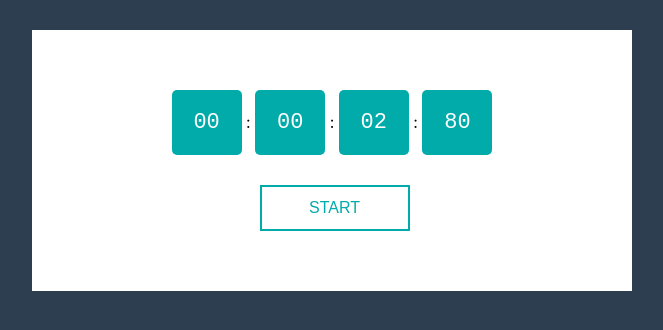
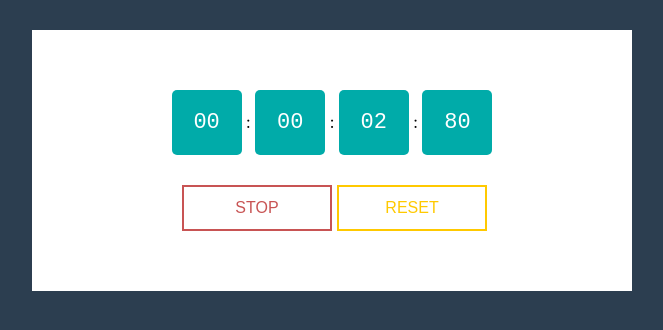
Before and after one commit to TheNewC0der-24/Stopwatch, a React (Create React App) app: page / in a window 1280 px wide. Both pictures are taken after a click on the button "START". Shown: the top 330 px of the page, without its empty margins (308-971 px from the left). Built offline with nearby package versions, Linux system fonts and the light colour scheme; the HTML template or start-up script is replaced by a standard one.

Commit message:
Set Status to the buttons

```diff
--- a/src/Components/Btn.js
+++ b/src/Components/Btn.js
@@ -3,12 +3,52 @@ import React from 'react';
 const Btn = (props) => {
     return (
         <div>
+            {
+                (props.status === 0) ?
                     <button
                         className='stopwatch-btn stopwatch-btn-gre'
                         onClick={props.start}
                     >
                         Start
+                    </button> : ""
+            }
+
+            {
+                (props.status === 1) ?
+                    <div>
+                        <button
+                            className='stopwatch-btn stopwatch-btn-red'
+                            onClick={props.stop}
+                        >
+                            Stop
                         </button>
+                        <button
+                            className='stopwatch-btn stopwatch-btn-yel'
+                            onClick={props.reset}
+                        >
+                            Reset
+                        </button>
+                    </div> : ""
+            }
+
+            {
+                (props.status === 2) ?
+                    <div>
+                        <button
+                            className='stopwatch-btn stopwatch-btn-gre'
+                            onClick={props.resume}
+                        >
+                            Resume
+                        </button>
+                        <button
+                            className='stopwatch-btn stopwatch-btn-yel'
+                            onClick={props.reset}
+                        >
+                            Reset
+                        </button>
+                    </div> : ""
+            }
+
         </div>
     )
 }
```
Lines whose indentation alone changed are shown as unchanged.
